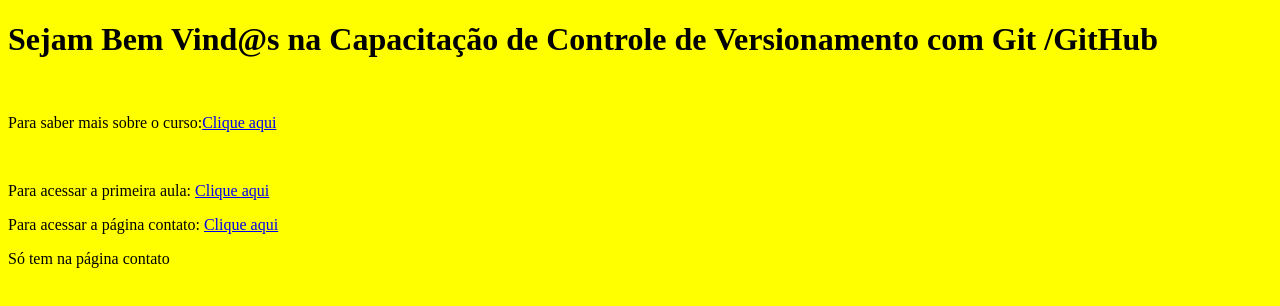
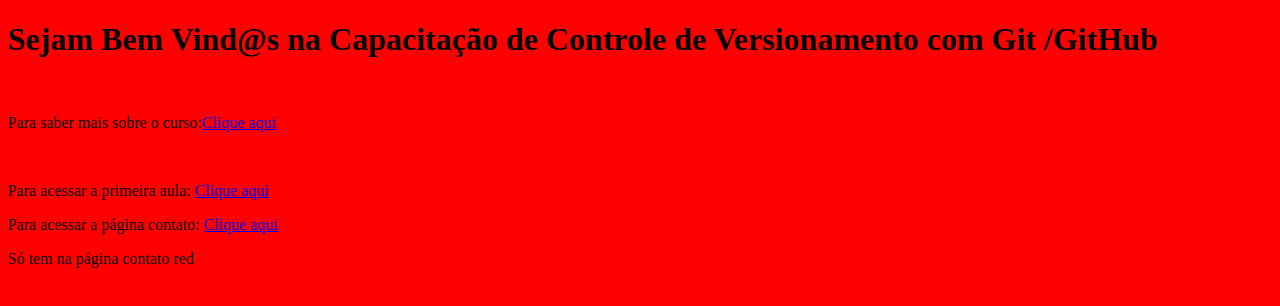
Before and after one commit to WesleyOtto/CapacitacaoGit, a plain HTML site: page index.html in a window 1280 px wide. Drawn offline with Linux system fonts and the light colour scheme.

Commit message:
teste merge

```diff
--- a/index.html
+++ b/index.html
@@ -6,7 +6,7 @@
         <meta name="viewport" content="width=device-width, initial-scale=1.0">
         <title>Capacitação Git/Github</title>
     </head>
-    <body style="background-color: yellow">
+    <body style="background-color: red">
         <h1>Sejam Bem Vind@s na Capacitação de Controle de Versionamento com Git /GitHub</h1> <br>
 
         <p>
@@ -21,7 +21,7 @@
         </p>
 
         <p>
-            Só tem na página contato
+            Só tem na página contato red
         </p>
     </body>
 </html>
```
